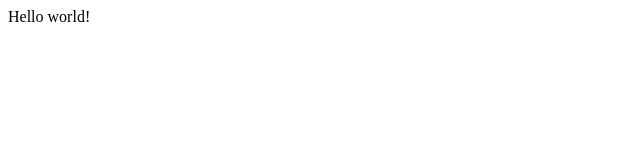
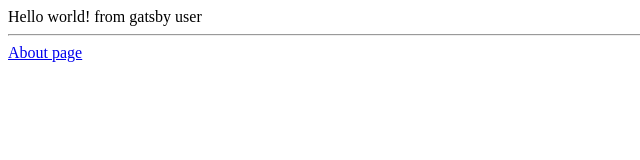
Before and after one commit to shahzain-lab/Gatsby, a Gatsby site: page / in a window 1280 px wide. Shown: the whole page, without its empty margins (0-640 px from the left). Built offline with nearby package versions, Linux system fonts and the light colour scheme; Gatsby itself is replaced by a stand-in of ours.

Commit message:
gatsby navigator

```diff
--- a/src/pages/index.js
+++ b/src/pages/index.js
@@ -1,5 +1,12 @@
 import React from "react"
+import { Link } from 'gatsby';
 
 export default function Home() {
-  return <div>Hello world!</div>
+  return (
+  <div>
+    Hello world! from gatsby user
+    <hr />
+    <Link to="/About">About page</Link>
+    </div>
+  )
 }
```
Also changed, not shown: src/pages/About.js (added, +16 -0 lines).
